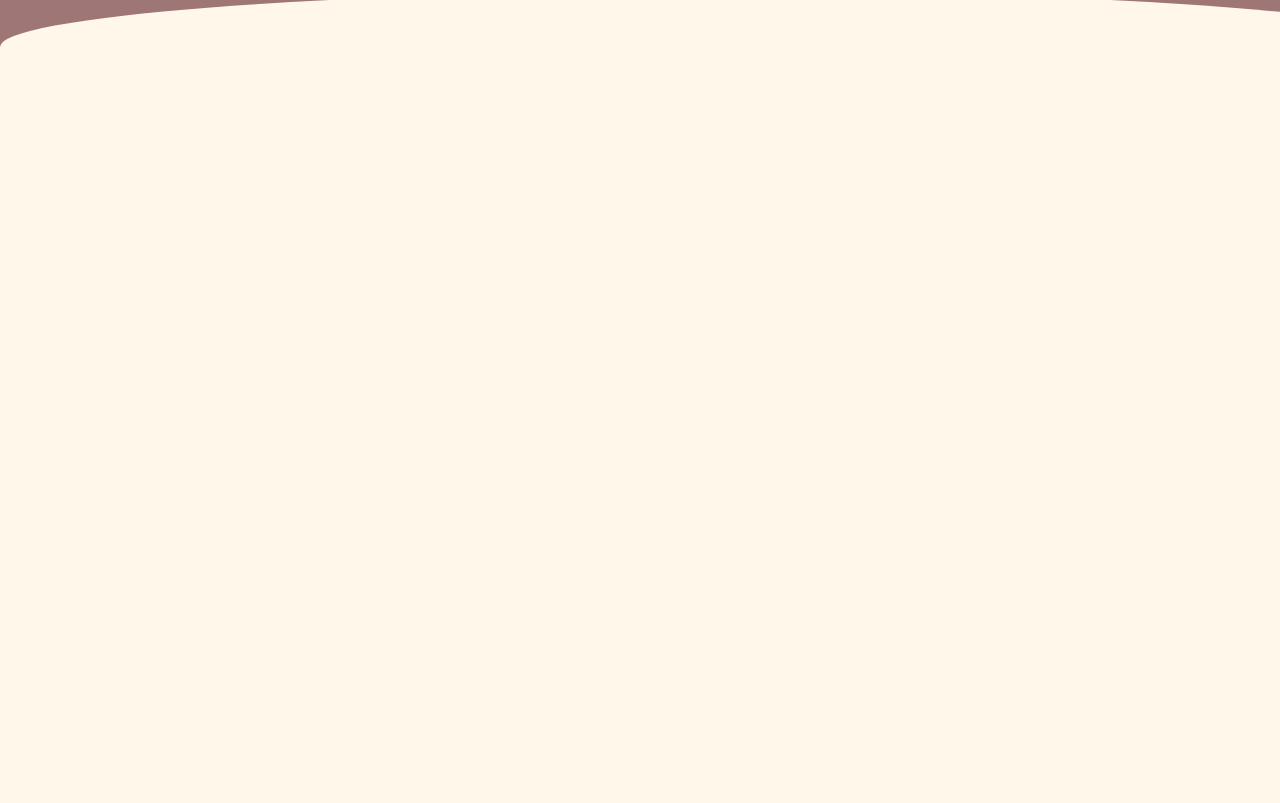
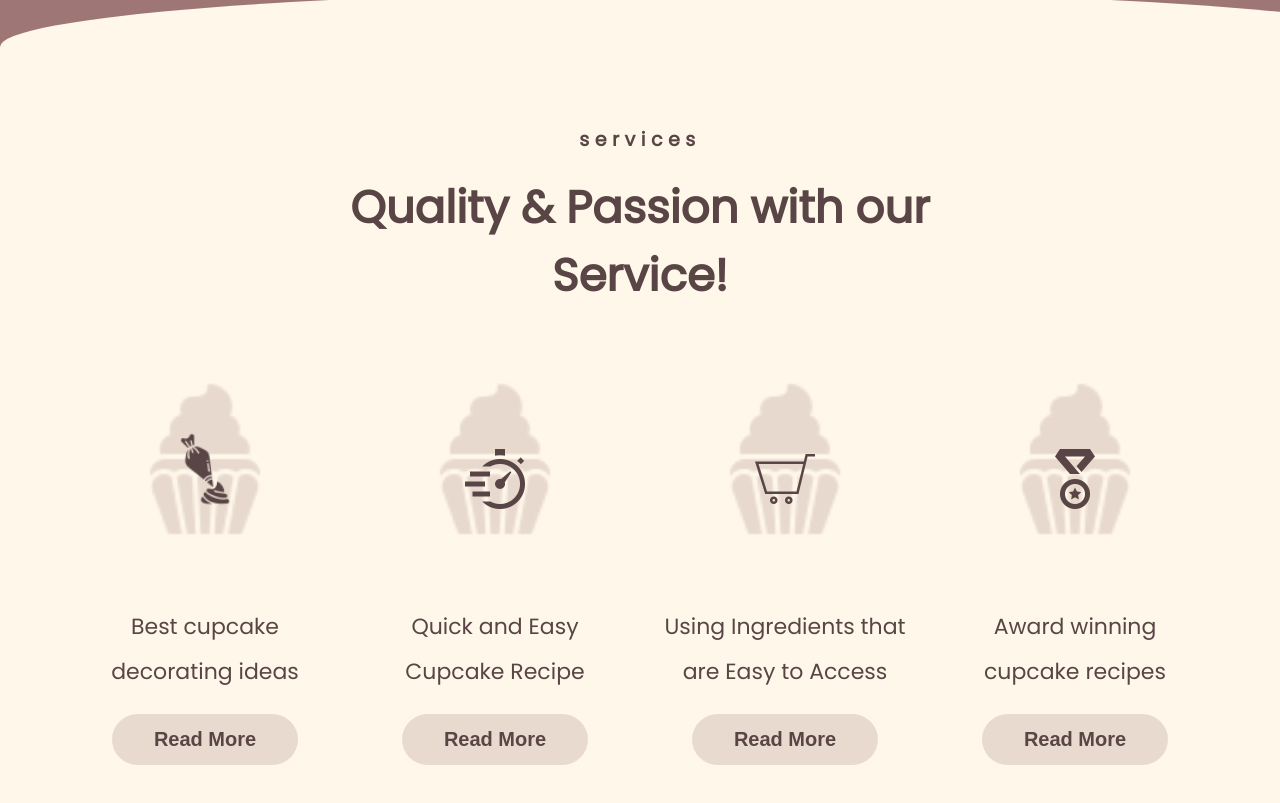
Before and after one commit to Maryam-Rshn/cupcakeWebSEO, a Nuxt app in the folder cupcakeWeb/: page / in a window 1280 px wide. Shown: the part 1320-2123 px from the top of the page. Before the commit the page ends 1425 px from the top, so only its background shows below. Built offline with nearby package versions, Linux system fonts and the light colour scheme; no server answers.

Commit message:
services section added and styled

```diff
--- a/cupcakeWeb/pages/index.vue
+++ b/cupcakeWeb/pages/index.vue
@@ -21,6 +21,40 @@
           </NuxtLink>
         </div>
       </Carousel>
+    </section>
+    <section class="servicesSection">
+      <h2>services</h2>
+      <h1>Quality & Passion with our Service!</h1>
+      <div class="servicesContainer">
+        <div class="service">
+          <div class="iconContainer">
+            <img class="pastryIcon" src="../assets/pastryBag.png" alt="">
+          </div>
+          <p>Best cupcake decorating ideas</p>
+          <button>Read More</button>
+        </div>
+        <div class="service">
+          <div class="iconContainer">
+            <img class="icon" src="../assets/iconmonstr-time-19-240.png" alt="">
+          </div>
+          <p>Quick and Easy  Cupcake Recipe</p>
+          <button>Read More</button>
+        </div>
+        <div class="service">
+          <div class="iconContainer">
+            <img class="icon" src="../assets/iconmonstr-shopping-cart-thin-240.png" alt="">
+          </div>
+          <p>Using Ingredients that are Easy to Access</p>
+          <button>Read More</button>
+        </div>
+        <div class="service">
+          <div class="iconContainer">
+            <img class="icon" src="../assets/iconmonstr-medal-6-240.png" alt="">
+          </div>
+          <p>Award winning cupcake recipes</p>
+          <button>Read More</button>
+        </div>
+      </div>
     </section>
   </div>
 </template>
@@ -140,4 +174,72 @@ body {
 .carouselDataContainer h2 {
   font-size: 18px;
 }
+.servicesSection {
+  margin: 78px 0;
+  display: flex;
+  flex-direction: column;
+  align-items: center;
+}
+.servicesSection h2 {
+  font-size: 19px;
+  letter-spacing: 0.29em;
+  color: #594545;
+  margin: 0;
+}
+.servicesSection h1 {
+  font-size: 45px;
+  text-align: center;
+  color: #594545;
+  width: 635px;
+  margin: 20px 0;
+}
+.servicesContainer {
+  margin-top: 49px;
+  display: flex;
+  gap: 30px;
+}
+.service {
+  display: flex;
+  flex-direction: column;
+  align-items: center;
+}
+.iconContainer {
+  height: 160px;
+  width: 160px;
+  position: relative;
+  background-image: url(../assets/servicesBackground.png);
+  background-repeat: no-repeat;
+  background-size: contain;
+  display: flex;
+  justify-content: center;
+  align-items: center;
+}
+.icon {
+  width: 60px;
+  height: 60px;
+  margin-top: 40px;
+}
+.pastryIcon {
+  width: 76px;
+  height: 76px;
+  margin-top: 20px;
+}
+.service p {
+  margin: 65px 0 20px 0;
+  font-size: 22px;
+  line-height: 45px;
+  text-align: center;
+  color: #594545;
+  width: 260px;
+}
+.service button {
+  background-color: #9E76763B;
+  border-color: transparent;
+  padding: 12px 40px;
+  border-radius: 26px;
+  text-align: center;
+  font-size: 20px;
+  font-weight: bold;
+  color: #594545;
+}
 </style>
```
